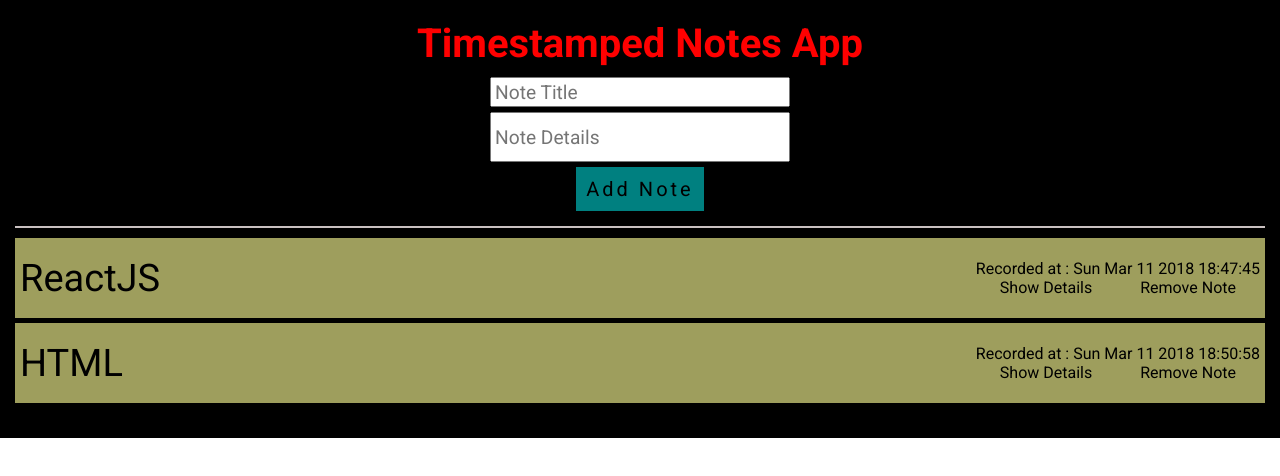
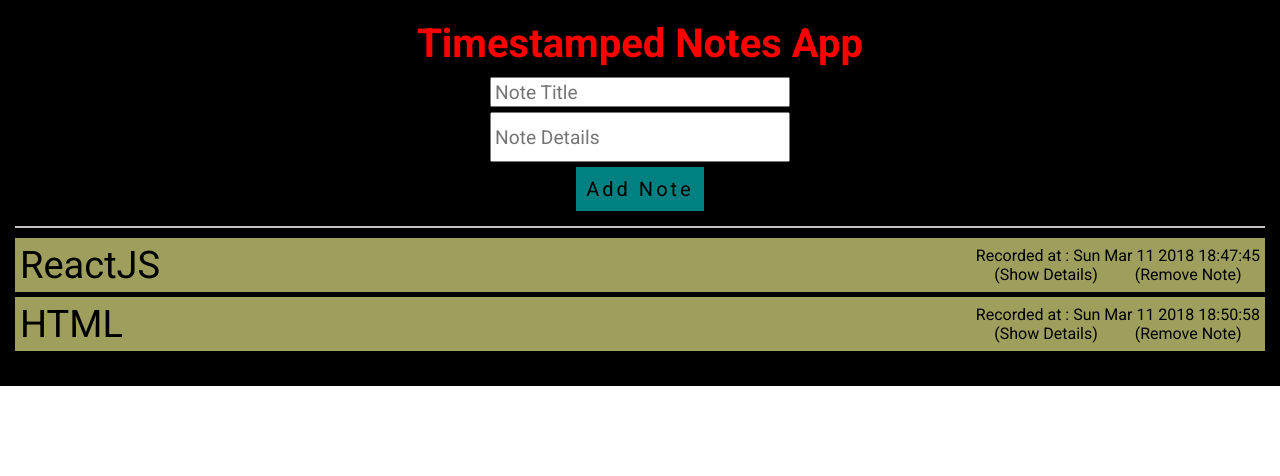
Before and after one commit to mytoandeptrai/mytoandeptrai-TRANPHUOCMYTOAN_FE14_TimestampedNotesApp, a React (Create React App) app: page /details in a window 1280 px wide. Shown: the top 476 px of the page. Built offline with nearby package versions, Linux system fonts and the light colour scheme.

Commit message:
thirt commit

```diff
--- a/src/App.css
+++ b/src/App.css
@@ -25,12 +25,15 @@
 }
 .wrapper__todoList-items {
   display: flex;
+  flex-direction: column;
+  margin-bottom: 5px;
+  padding: 5px 5px;
+  background-color: rgb(158, 158, 93);
+}
+.todoList__items-above{
+  display: flex;
   justify-content: space-between;
   align-items: center;
-  margin-bottom: 5px;
-  padding: 5px 5px;
-  height: 80px;
-  background-color: rgb(158, 158, 93);
 }
 .todoList__items-left {
   display: flex;
@@ -50,6 +53,10 @@
 }
 .todoList__items-right ul li:hover{
   text-decoration: underline;
+}
+.todoList__items-below{
+  padding: 10px 0;
+  border-top: 1px solid gray;
 }
 .todoForm__wrapper {
   text-align: center;
--- a/src/components/Todo/TodoList.jsx
+++ b/src/components/Todo/TodoList.jsx
@@ -1,7 +1,8 @@
 import React, { useState } from "react";
 import { useDispatch } from "react-redux";
 import { deleteTodo } from "../../store/reducer";
-
+import { BrowserRouter as Router, Switch, Route, Link } from "react-router-dom";
+import TodoDetails from "../TodoDetails";
 const TodoList = ({ todo }) => {
   const dispatch = useDispatch();
   const handleDeleteTodo = (todoValues) => {
@@ -9,20 +10,43 @@ const TodoList = ({ todo }) => {
     dispatch(deleteTodo(todoValues));
   };
   const [showDetails, setShowDetails] = useState(false);
+  const style = {
+    textDecoration: 'none',
+    color: 'black',
+  }
   return (
+    <Router>
       <div className="wrapper__todoList-items">
+        <div className="todoList__items-above">
           <div className="todoList__items-left">
             <h3>{todo.title}</h3>
-        {showDetails ? <p>{todo.details}</p> : " "}
           </div>
           <div className="todoList__items-right">
             <p>Recorded at : {todo.recorded}</p>
             <ul>
-          <li onClick={() => setShowDetails(!showDetails)}>{"Show Details"}</li>
-          <li onClick={() => handleDeleteTodo(todo)}>{"Remove Note"}</li>
+              <li onClick={() => setShowDetails(!showDetails)}>
+                <Link to="/details" style={style}>
+                  {showDetails ? "(Hide Details)" : "(Show Details)"}
+                </Link>
+              </li>
+              <li onClick={() => handleDeleteTodo(todo)}>(Remove Note)</li>
             </ul>
           </div>
         </div>
+        {/* <div>{showDetails ? <TodoDetails todo={todo} /> : " "}</div> */}
+        <div>
+          {showDetails ? (
+            <Switch>
+              <Route path="/details">
+                <TodoDetails todo={todo} />
+              </Route>
+            </Switch>
+          ) : (
+            " "
+          )}
+        </div>
+      </div>
+    </Router>
   );
 };
 
--- /dev/null
+++ b/src/components/TodoDetails/index.jsx
@@ -0,0 +1,11 @@
+import React from "react";
+
+const TodoDetails = ({todo}) => {
+  return (
+    <div className="todoList__items-below">
+      <p>Details : {todo.details}</p>
+    </div>
+  );
+};
+
+export default TodoDetails;
--- a/src/store/reducer/index.js
+++ b/src/store/reducer/index.js
@@ -9,7 +9,7 @@ const todosSlice = createSlice({
         title: "ReactJS",
         recorded: "Sun Mar 11 2018 18:47:45",
         details:
-          "Lorem ipsum dolor sit amet consectetur adipisicing elit. Aliquid labore dolor beatae similique dicta sed illo quo necessitatibus aliquam dolores.",
+          "A JavaScript library for building user interfaces.",
       },
       {
         id: uuidv4(),
```
Lines whose indentation alone changed are shown as unchanged.
